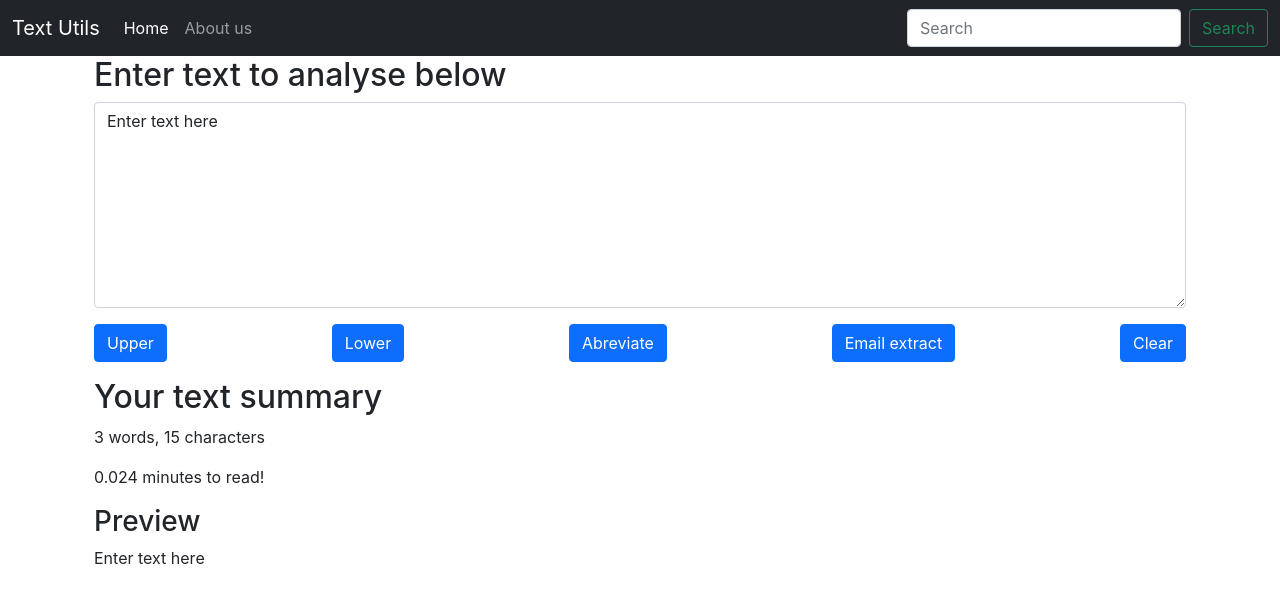
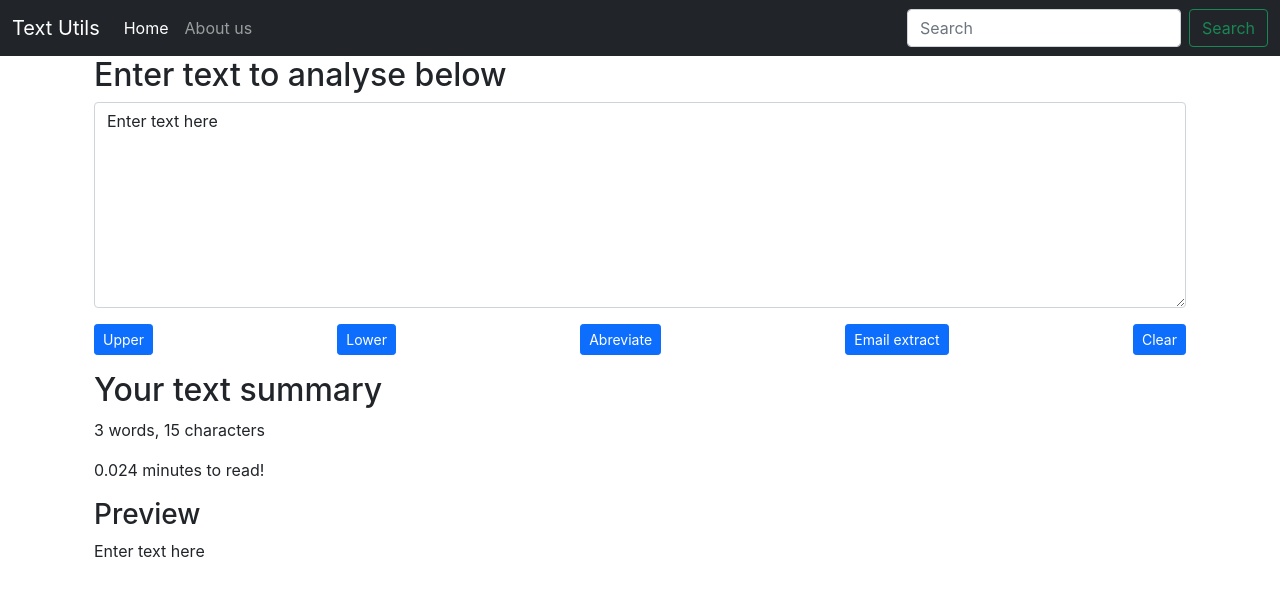
Before and after one commit to GBala1973/reactTextUtils, a React (Create React App) app: page / in a window 1280 px wide. Shown: the top 602 px of the page. Built offline with nearby package versions, Linux system fonts and the light colour scheme.

Commit message:
btn small

```diff
--- a/src/components/TextForm.js
+++ b/src/components/TextForm.js
@@ -24,7 +24,7 @@ const TextForm = (props) => {
     let abText = '';
     if(abTextArr.length) {
       abTextArr.forEach((elem, i) => {
-        abText += (i != abTextArr.length -1) ? abTextArr[i].charAt(0) +'.' : abTextArr[i];
+        abText += (i != abTextArr.length -1) ? abTextArr[i].charAt(0).toUpperCase() +'. ' : abTextArr[i];
       });
     }
     setText(abText);
@@ -48,11 +48,11 @@ const TextForm = (props) => {
               <textarea className="form-control" onChange={handleOnChange} value={text} id="mybox" rows="8"></textarea>
           </div>
           <div className="btn-container d-flex justify-content-between">
-            <button className="btn btn-primary" onClick={handleUpperCase}>Upper</button>
-            <button className="btn btn-primary" onClick={handleLowerCase}>Lower</button>
-            <button className="btn btn-primary" onClick={handleAbreviation}>Abreviate</button>
-            <button className="btn btn-primary" onClick={handleExtractEmail}>Email extract</button>
-            <button className="btn btn-primary" onClick={handleClearText}>Clear</button>
+            <button className="btn btn-primary btn-sm" onClick={handleUpperCase}>Upper</button>
+            <button className="btn btn-primary btn-sm" onClick={handleLowerCase}>Lower</button>
+            <button className="btn btn-primary btn-sm" onClick={handleAbreviation}>Abreviate</button>
+            <button className="btn btn-primary btn-sm" onClick={handleExtractEmail}>Email extract</button>
+            <button className="btn btn-primary btn-sm" onClick={handleClearText}>Clear</button>
           </div>
       </div>
       <div className="container my-3">
```
